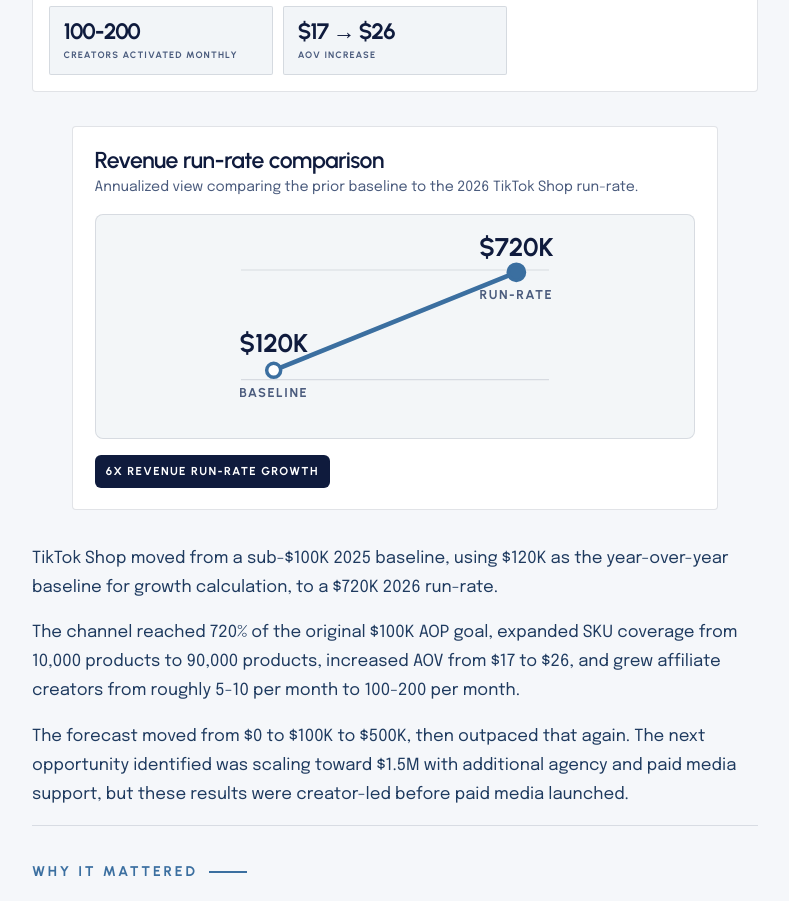
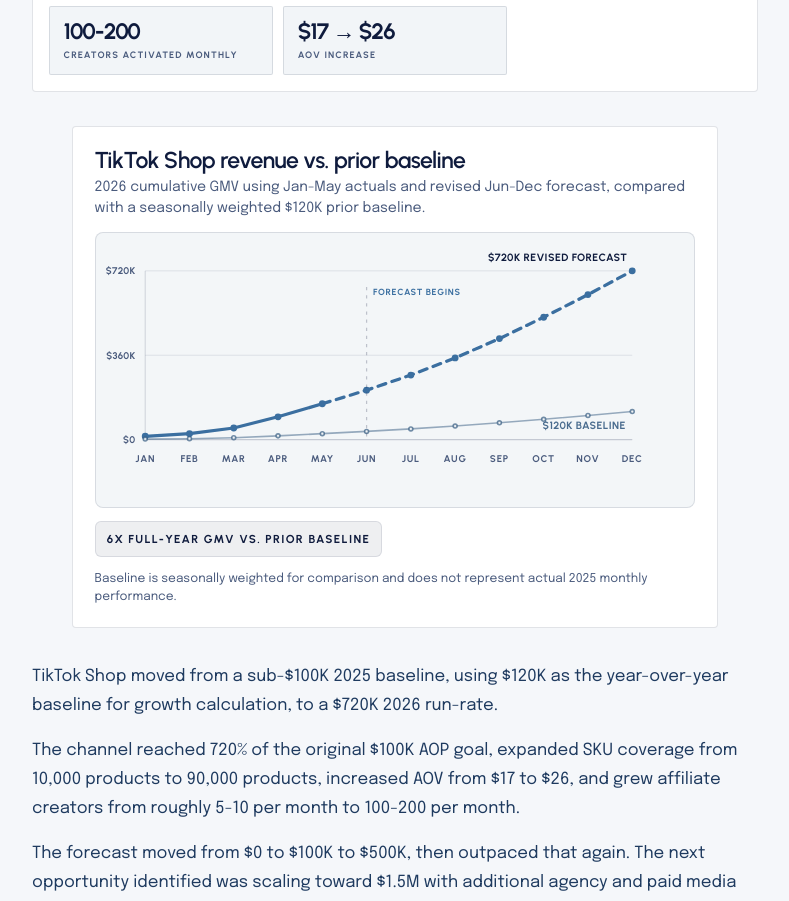
Before and after one commit to tcromoshuk-creator/personal-site, a Next.js app: page /case-studies/mad-engine-tiktok-shop in a window 1280 px wide. Shown: the part 2080-2981 px from the top of the page, without its empty margins (200-989 px from the left). Built offline with nearby package versions, Linux system fonts and the light colour scheme.

Commit message:
Revise Mad Engine revenue chart

```diff
--- a/src/app/globals.css
+++ b/src/app/globals.css
@@ -1568,7 +1568,7 @@
 
 .case-run-rate-chart {
   display: grid;
-  gap: 1rem;
+  gap: 0.85rem;
   overflow: hidden;
   padding: clamp(1rem, 2vw, 1.35rem);
 }
@@ -1592,57 +1592,108 @@
   background: rgba(238, 242, 246, 0.7);
   border: 1px solid var(--line);
   border-radius: 8px;
-  padding: 0.4rem;
+  padding: 0.45rem;
 }
 
 .case-run-rate-chart svg {
   display: block;
   height: auto;
-  max-height: 210px;
+  max-height: 320px;
   width: 100%;
 }
 
+.chart-axis-line,
 .chart-grid-line {
   stroke: rgba(15, 27, 61, 0.12);
   stroke-width: 1;
 }
 
-.chart-growth-line {
+.chart-axis-line {
+  stroke: rgba(15, 27, 61, 0.2);
+}
+
+.chart-baseline-line,
+.chart-actual-line,
+.chart-forecast-line {
+  fill: none;
+  stroke-linecap: round;
+  stroke-linejoin: round;
+}
+
+.chart-baseline-line {
+  stroke: rgba(54, 92, 130, 0.5);
+  stroke-width: 2;
+}
+
+.chart-actual-line {
   stroke: var(--accent);
   stroke-linecap: round;
   stroke-width: 4;
 }
 
+.chart-forecast-line {
+  stroke: var(--accent);
+  stroke-dasharray: 10 8;
+  stroke-width: 4;
+}
+
 .chart-point {
   fill: var(--paper);
   stroke: var(--accent);
-  stroke-width: 3;
-}
-
-.chart-point.current {
+  stroke-width: 2;
+}
+
+.chart-point-small {
   fill: var(--accent);
 }
 
-.chart-value {
+.chart-point-baseline {
+  fill: rgba(255, 255, 255, 0.85);
+  stroke: rgba(54, 92, 130, 0.7);
+}
+
+.chart-axis-label,
+.chart-month-label,
+.chart-end-label,
+.chart-forecast-marker text {
+  fill: var(--muted);
+  font-family: "Urbanist", ui-sans-serif, system-ui, sans-serif;
+  font-size: 12px;
+  font-weight: 800;
+  letter-spacing: 0.08em;
+  text-transform: uppercase;
+}
+
+.chart-axis-label {
+  letter-spacing: 0.03em;
+}
+
+.chart-end-label {
   fill: var(--ink);
-  font-family: "Urbanist", ui-sans-serif, system-ui, sans-serif;
-  font-size: 22px;
-  font-weight: 800;
-}
-
-.chart-label {
-  fill: var(--muted);
-  font-family: "Urbanist", ui-sans-serif, system-ui, sans-serif;
+  font-size: 13px;
+  letter-spacing: 0.04em;
+}
+
+.chart-end-label-baseline {
+  fill: rgba(54, 92, 130, 0.9);
+}
+
+.chart-forecast-marker line {
+  stroke: rgba(15, 27, 61, 0.24);
+  stroke-dasharray: 4 6;
+  stroke-width: 1.5;
+}
+
+.chart-forecast-marker text {
+  fill: var(--accent);
   font-size: 11px;
-  font-weight: 800;
-  letter-spacing: 0.12em;
-  text-transform: uppercase;
 }
 
 .case-run-rate-chart-callout {
-  background: var(--ink);
+  background: rgba(15, 27, 61, 0.07);
+  border: 1px solid rgba(15, 27, 61, 0.1);
   border-radius: 6px;
-  color: #ffffff !important;
+  color: var(--ink) !important;
   font-family: "Urbanist", ui-sans-serif, system-ui, sans-serif;
   font-size: 0.72rem !important;
   font-weight: 800;
@@ -1650,6 +1701,10 @@
   letter-spacing: 0.12em;
   padding: 0.52rem 0.7rem;
   text-transform: uppercase;
+}
+
+.case-run-rate-chart-note {
+  font-size: 0.76rem !important;
 }
 
 .case-index-card-body .tag-list {
@@ -3620,7 +3675,7 @@
   }
 
   .case-run-rate-chart svg {
-    max-height: 170px;
+    max-height: 240px;
   }
 
   .case-run-rate-chart-callout {
--- a/src/components/CaseStudyDetailPage.tsx
+++ b/src/components/CaseStudyDetailPage.tsx
@@ -158,35 +158,115 @@
   );
 }
 
+const madEngineChartMonths = ["Jan", "Feb", "Mar", "Apr", "May", "Jun", "Jul", "Aug", "Sep", "Oct", "Nov", "Dec"];
+const madEngineBaselineCumulative = [
+  2437.36, 4267.87, 8315.55, 16257.96, 25515.51, 35204.9, 45939.73, 58112.04, 71852.52, 87030.48, 103123.2,
+  120000,
+];
+const madEngineActualForecastCumulative = [
+  14624.13, 25607.21, 49893.3, 97547.77, 153093.06, 211229.39, 275638.37, 348672.25, 431115.1, 522182.86,
+  618739.18, 720000,
+];
+const madEngineChartMax = 720000;
+const madEngineChartLeft = 52;
+const madEngineChartRight = 652;
+const madEngineChartTop = 38;
+const madEngineChartBottom = 246;
+
+function getMadEngineChartPoint(value: number, index: number) {
+  const x =
+    madEngineChartLeft + (index * (madEngineChartRight - madEngineChartLeft)) / (madEngineChartMonths.length - 1);
+  const y = madEngineChartBottom - (value / madEngineChartMax) * (madEngineChartBottom - madEngineChartTop);
+
+  return { x, y };
+}
+
+function getMadEngineChartPath(values: number[], startIndex = 0) {
+  return values
+    .map((value, valueIndex) => {
+      const { x, y } = getMadEngineChartPoint(value, startIndex + valueIndex);
+      return `${valueIndex === 0 ? "M" : "L"} ${x.toFixed(1)} ${y.toFixed(1)}`;
+    })
+    .join(" ");
+}
+
 function MadEngineRunRateChart() {
+  const baselinePath = getMadEngineChartPath(madEngineBaselineCumulative);
+  const actualPath = getMadEngineChartPath(madEngineActualForecastCumulative.slice(0, 5));
+  const forecastPath = getMadEngineChartPath(madEngineActualForecastCumulative.slice(4), 4);
+  const forecastStartPoint = getMadEngineChartPoint(madEngineActualForecastCumulative[5], 5);
+  const baselineEndPoint = getMadEngineChartPoint(madEngineBaselineCumulative[11], 11);
+  const forecastEndPoint = getMadEngineChartPoint(madEngineActualForecastCumulative[11], 11);
+
   return (
     <figure className="case-run-rate-chart card" aria-labelledby="mad-engine-run-rate-title">
       <div className="case-run-rate-chart-copy">
-        <h3 id="mad-engine-run-rate-title">Revenue run-rate comparison</h3>
-        <p>Annualized view comparing the prior baseline to the 2026 TikTok Shop run-rate.</p>
+        <h3 id="mad-engine-run-rate-title">TikTok Shop revenue vs. prior baseline</h3>
+        <p>
+          2026 cumulative GMV using Jan-May actuals and revised Jun-Dec forecast, compared with a seasonally weighted
+          $120K prior baseline.
+        </p>
       </div>
       <div className="case-run-rate-chart-visual">
-        <svg viewBox="0 0 360 180" role="img" aria-label="Baseline run-rate of $120K compared with new run-rate of $720K">
-          <line className="chart-grid-line" x1="48" x2="312" y1="136" y2="136" />
-          <line className="chart-grid-line" x1="48" x2="312" y1="42" y2="42" />
-          <line className="chart-growth-line" x1="76" x2="284" y1="128" y2="44" />
-          <circle className="chart-point baseline" cx="76" cy="128" r="6" />
-          <circle className="chart-point current" cx="284" cy="44" r="7" />
-          <text className="chart-value" x="76" y="112" textAnchor="middle">
-            $120K
+        <svg
+          viewBox="0 0 720 320"
+          role="img"
+          aria-label="Twelve-month cumulative GMV chart showing a seasonally weighted prior baseline ending at $120K and actual plus forecast ending at $720K"
+        >
+          <line className="chart-axis-line" x1={madEngineChartLeft} x2={madEngineChartRight} y1={madEngineChartBottom} y2={madEngineChartBottom} />
+          <line className="chart-axis-line" x1={madEngineChartLeft} x2={madEngineChartLeft} y1={madEngineChartTop} y2={madEngineChartBottom} />
+          {[0, 360000, 720000].map((value) => {
+            const y = getMadEngineChartPoint(value, 0).y;
+
+            return (
+              <g key={value}>
+                <line className="chart-grid-line" x1={madEngineChartLeft} x2={madEngineChartRight} y1={y} y2={y} />
+                <text className="chart-axis-label" x="40" y={y + 4} textAnchor="end">
+                  {value === 0 ? "$0" : `$${value / 1000}K`}
+                </text>
+              </g>
+            );
+          })}
+          <path className="chart-baseline-line" d={baselinePath} />
+          <path className="chart-actual-line" d={actualPath} />
+          <path className="chart-forecast-line" d={forecastPath} />
+          {madEngineActualForecastCumulative.map((value, index) => {
+            const { x, y } = getMadEngineChartPoint(value, index);
+
+            return <circle className="chart-point chart-point-small" cx={x} cy={y} key={`forecast-${madEngineChartMonths[index]}`} r="3.2" />;
+          })}
+          {madEngineBaselineCumulative.map((value, index) => {
+            const { x, y } = getMadEngineChartPoint(value, index);
+
+            return <circle className="chart-point chart-point-baseline" cx={x} cy={y} key={`baseline-${madEngineChartMonths[index]}`} r="2.4" />;
+          })}
+          {madEngineChartMonths.map((month, index) => {
+            const { x } = getMadEngineChartPoint(0, index);
+
+            return (
+              <text className="chart-month-label" x={x} y="274" key={month} textAnchor="middle">
+                {month}
+              </text>
+            );
+          })}
+          <g className="chart-forecast-marker">
+            <line x1={forecastStartPoint.x} x2={forecastStartPoint.x} y1="58" y2="246" />
+            <text x={forecastStartPoint.x + 8} y="68">
+              Forecast begins
+            </text>
+          </g>
+          <text className="chart-end-label chart-end-label-baseline" x={baselineEndPoint.x - 8} y={baselineEndPoint.y + 22} textAnchor="end">
+            $120K baseline
           </text>
-          <text className="chart-label" x="76" y="151" textAnchor="middle">
-            baseline
-          </text>
-          <text className="chart-value" x="284" y="30" textAnchor="middle">
-            $720K
-          </text>
-          <text className="chart-label" x="284" y="67" textAnchor="middle">
-            run-rate
+          <text className="chart-end-label chart-end-label-forecast" x={forecastEndPoint.x - 6} y={forecastEndPoint.y - 12} textAnchor="end">
+            $720K revised forecast
           </text>
         </svg>
       </div>
-      <p className="case-run-rate-chart-callout">6x revenue run-rate growth</p>
+      <p className="case-run-rate-chart-callout">6x full-year GMV vs. prior baseline</p>
+      <p className="case-run-rate-chart-note">
+        Baseline is seasonally weighted for comparison and does not represent actual 2025 monthly performance.
+      </p>
     </figure>
   );
 }
```
